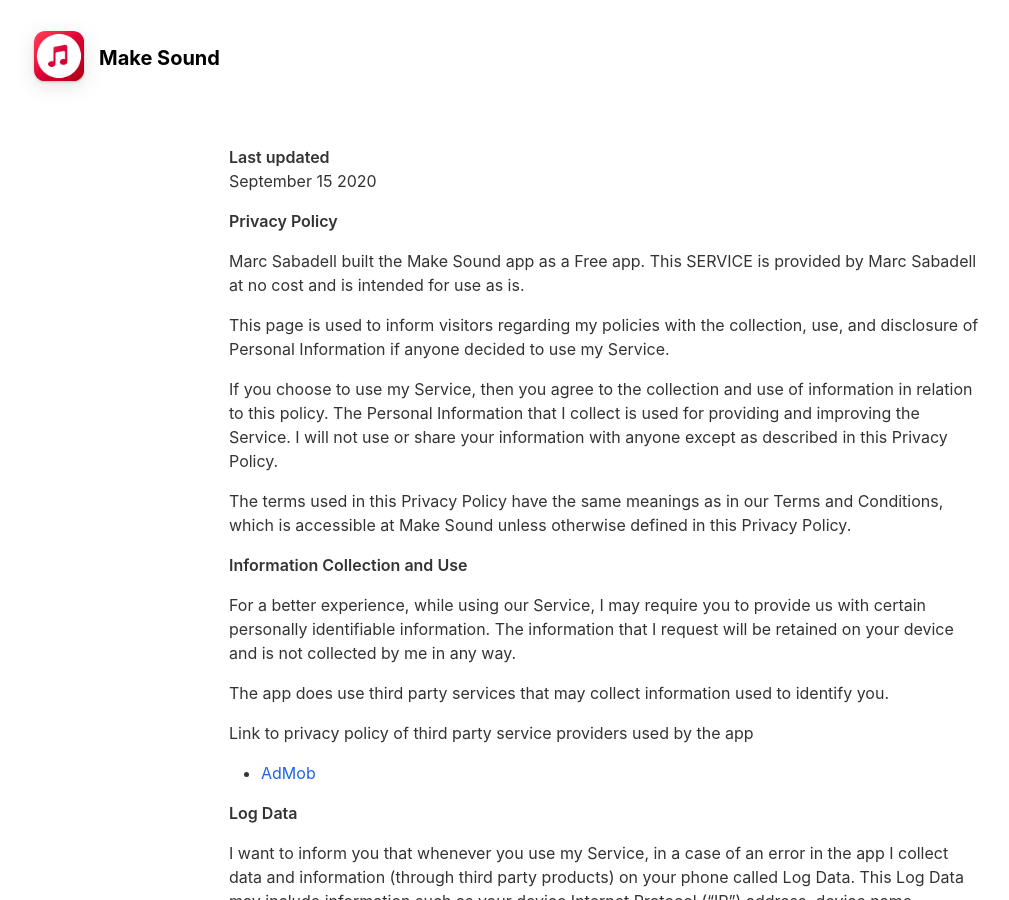
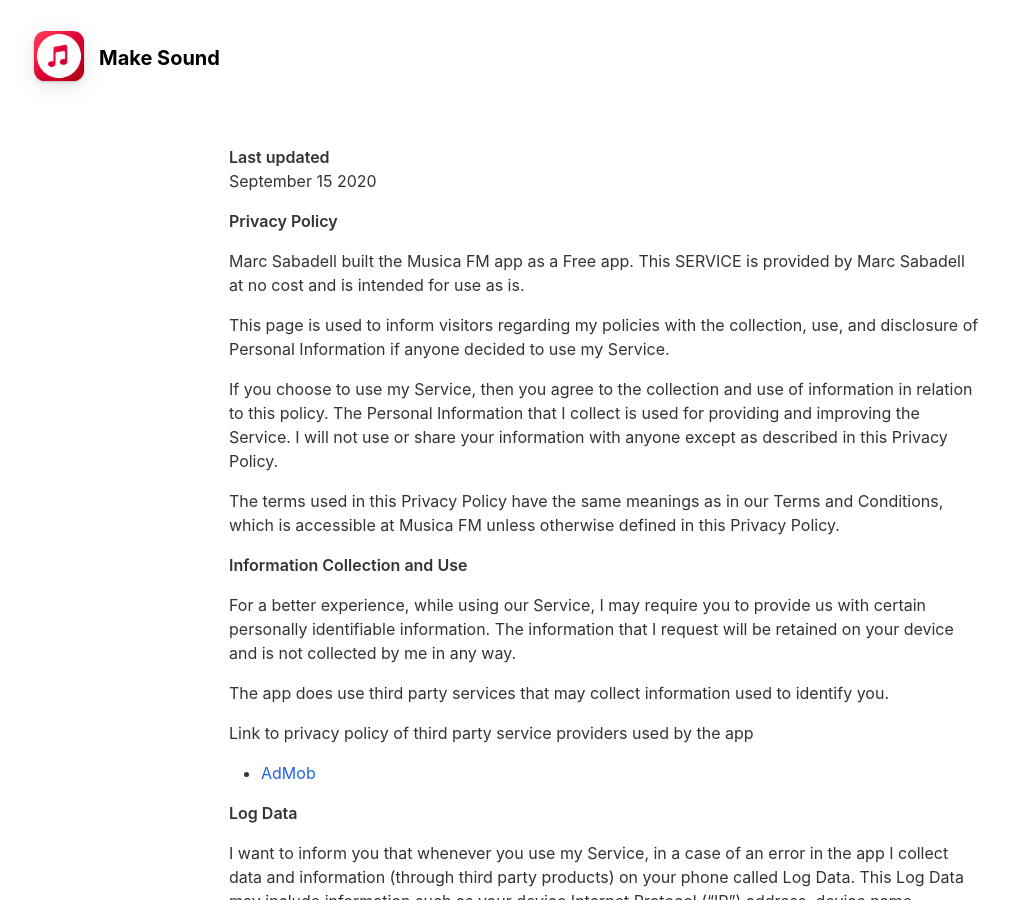
Before and after one commit to Aud1us/aud1us.github.io, a Jekyll site: the page built from _pages/privacypolicy.md, in a window 1280 px wide and 900 px high. Shown: the whole window, without its empty margins (36-1045 px from the left). Built offline with Jekyll 4.4.1, drawn with Linux system fonts in a browser that asks for light colours; nearby versions of some CDN libraries; some of the changed text lies outside the part shown.

Commit message:
Update privacypolicy.md

```diff
--- a/_pages/privacypolicy.md
+++ b/_pages/privacypolicy.md
@@ -9,13 +9,14 @@ September 15 2020
 
 **Privacy Policy**
 
-Marc Sabadell built the Make Sound app as a Free app. This SERVICE is provided by Marc Sabadell at no cost and is intended for use as is.
+Marc Sabadell built the Musica FM
+app as a Free app. This SERVICE is provided by Marc Sabadell at no cost and is intended for use as is.
 
 This page is used to inform visitors regarding my policies with the collection, use, and disclosure of Personal Information if anyone decided to use my Service.
 
 If you choose to use my Service, then you agree to the collection and use of information in relation to this policy. The Personal Information that I collect is used for providing and improving the Service. I will not use or share your information with anyone except as described in this Privacy Policy.
 
-The terms used in this Privacy Policy have the same meanings as in our Terms and Conditions, which is accessible at Make Sound unless otherwise defined in this Privacy Policy.
+The terms used in this Privacy Policy have the same meanings as in our Terms and Conditions, which is accessible at Musica FM unless otherwise defined in this Privacy Policy.
 
 **Information Collection and Use**
 
```
Also changed, not shown: other parts of _pages/privacypolicy.md (+1 -1 lines).
